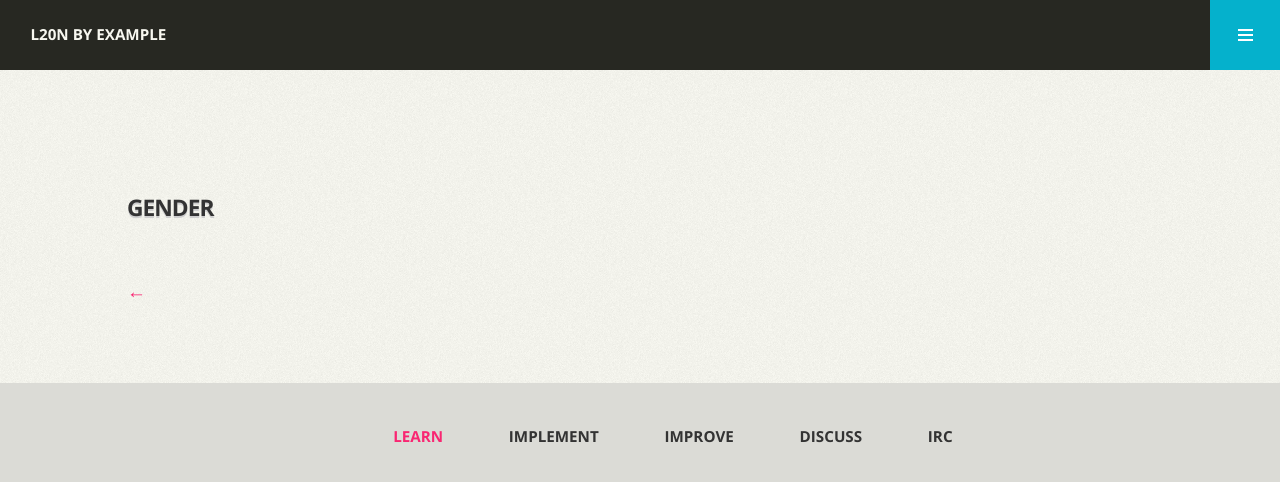
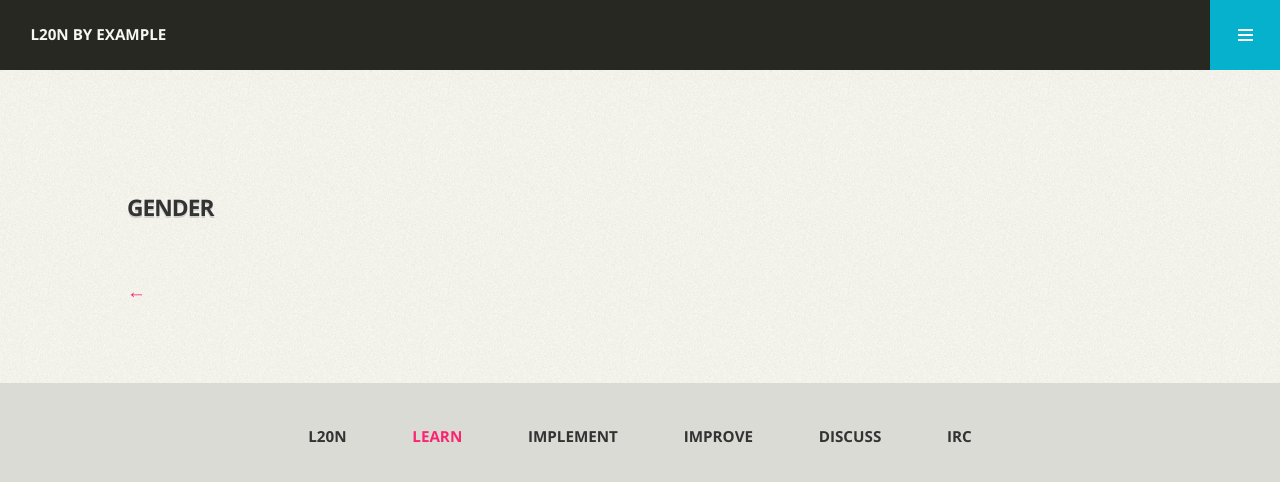
Before and after one commit to l20n/l20n.org, a Jekyll site: the page built from _posts/2012-07-18-gender.md, in a window 1280 px wide. Shown: the top 482 px of the page. Built offline with Jekyll 4.4.1, drawn with Linux system fonts in a browser that asks for light colours; nearby versions of some CDN libraries.

Commit message:
Disable L20n-localizability of learn pages to make title and footer display text again

```diff
--- a/_includes/footer.html
+++ b/_includes/footer.html
@@ -2,7 +2,7 @@
                 <footer class="clearfix">
                     <nav>
                         <ul>
-                            <li><a {% if page.category == "home" %}class="active" {% endif %}href="/" data-l10n-id="nameFooter"></a></li>
+                            <li><a {% if page.category == "home" %}class="active" {% endif %}href="/" data-l10n-id="nameFooter">{% if page.category == "learn" %}L20n{% endif %}</a></li>
                             {% include menu.html %}
                         </ul>
                         <p data-l10n-id="signature"></p>
--- a/_includes/header.html
+++ b/_includes/header.html
@@ -6,7 +6,7 @@
     <head>
         <meta charset="utf-8">
         <meta http-equiv="X-UA-Compatible" content="IE=edge,chrome=1">
-        <title data-l10n-id="title"></title>
+        <title data-l10n-id="title">{% if page.category == "learn" %}L20n by example • {{ page.title }}{% endif %}</title>
         <meta name="description" content="Unleashing your native language's power through simple programming.">
         <meta name="viewport" content="width=device-width">
 
@@ -28,7 +28,7 @@
         <![endif]-->
         <script type="application/l20n">
             <name "L20n">
-            <title "{% raw %}{{ name }}{% endraw %}{% if page.category == "learn" %} by example{% endif %} • {{ page.title }}">
+            <title "{% raw %}{{ name }}{% endraw %} • {{ page.title }}">
             <welcome "Welcome to {% raw %}{{ name }}{% endraw %}">
 
             <lead """
```
